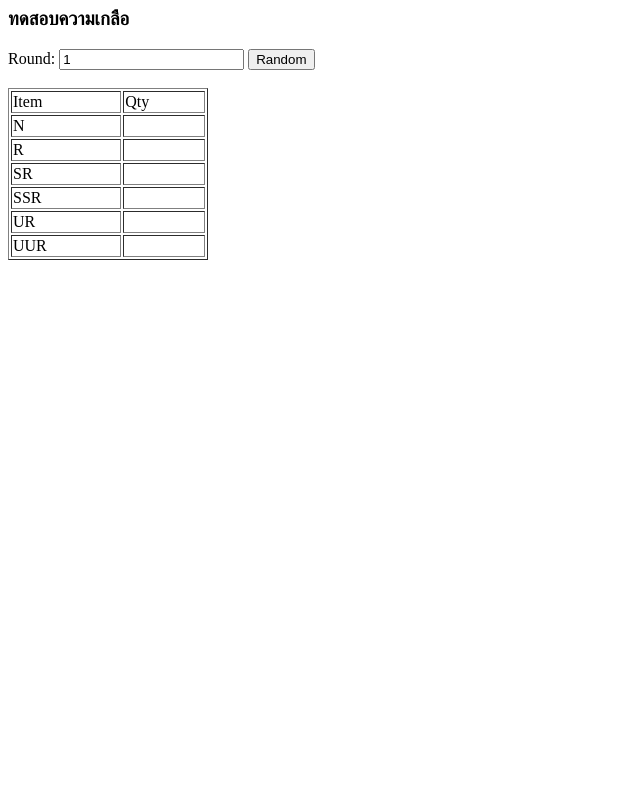
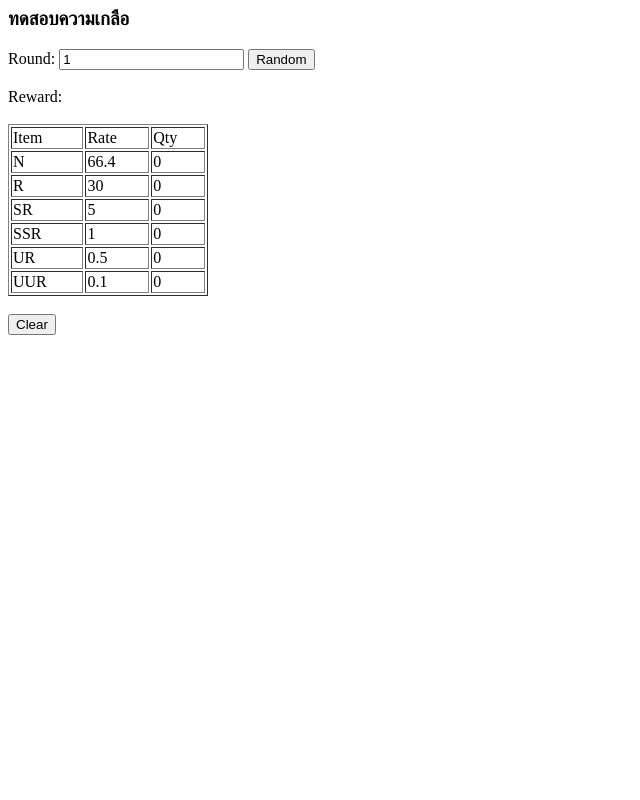
Before and after one commit to lnwpeach/php-test, a PHP site: page /test/gacha/index.php in a window 1280 px wide. Shown: the whole page, without its empty margins (0-640 px from the left). Run offline with PHP 8.4, Linux system fonts and the light colour scheme.

Commit message:
crontest 2020-10-08 16:00:01

```diff
--- a/cron/cron-text.txt
+++ b/cron/cron-text.txt
@@ -1,2 +1,2 @@
 Test crontab
-2020-10-07 09:00:01
+2020-10-08 16:00:01
--- a/gacha/index.php
+++ b/gacha/index.php
@@ -12,40 +12,54 @@ $chance = ['UUR' => 0.1, 'UR' => 0.5, 'SSR' => 1, 'SR' => 5, 'R' => 30, 'N' => 1
     Round: <input type='number' name='round' value='1' min='1'> <button onclick='random()'>Random</button>
     <br>
     <br>
+
+    Reward: <span name='reward'></span>
+
+    <br><br>
     <table border=1 style='width: 200px;'>
         <thead>
             <tr>
                 <td>Item</td>
+                <td>Rate</td>
                 <td>Qty</td>
             </tr>
         </thead>
         <tbody id='item_total'>
             <tr>
                 <td>N</td>
+                <td>66.4</td>
                 <td name='n_qty'></td>
             </tr>
             <tr>
                 <td>R</td>
+                <td>30</td>
                 <td name='r_qty'></td>
             </tr>
             <tr>
                 <td>SR</td>
+                <td>5</td>
                 <td name='sr_qty'></td>
             </tr>
             <tr>
                 <td>SSR</td>
+                <td>1</td>
                 <td name='ssr_qty'></td>
             </tr>
             <tr>
                 <td>UR</td>
+                <td>0.5</td>
                 <td name='ur_qty'></td>
             </tr>
             <tr>
                 <td>UUR</td>
+                <td>0.1</td>
                 <td name='uur_qty'></td>
             </tr>
         </tbody>
     </table>
+
+    <br>
+    <button onclick='clear_reward()'>Clear</button>
 </body>
 </html>
 
@@ -61,70 +75,76 @@ function random() {
             if(res.success != 1) {
                 alert(res.message);
             }
-            console.log(res)
 
+            var reward = res.reward;
+
+            var txt = "";
+            $.each(reward, function(k, v) {
+                if(v)
+                    txt += `${k}: ${v} | `;
+            });
+            txt = txt.slice(0, -3);
+            $('[name=reward]').text(txt);
+
+            if(localStorage.reward_total && localStorage.reward_total != '{}') {
+                reward_total = JSON.parse(localStorage.reward_total);
+            } else {
+                reward_total = {};
+            }
+
+            $.each(reward, function(k, v) {
+                if(reward_total[k]) {
+                    reward_total[k] += v;
+                } else {
+                    reward_total[k] = v;
+                }
+            });
+
+            reward_total = JSON.stringify(reward_total);
+            localStorage.setItem('reward_total', reward_total);
+
+            retrieve();
         }
     })
 }
 
+function retrieve() {
+    if(localStorage.reward_total && localStorage.reward_total != '{}') {
+        reward_total = JSON.parse(localStorage.reward_total);
+    } else {
+        reward_total = '';
+    }
+
+    if(reward_total) {
+        $("[name=n_qty]").text(reward_total.N);
+        $("[name=r_qty]").text(reward_total.R);
+        $("[name=sr_qty]").text(reward_total.SR);
+        $("[name=ssr_qty]").text(reward_total.SSR);
+        $("[name=ur_qty]").text(reward_total.UR);
+        $("[name=uur_qty]").text(reward_total.UUR);
+    } else {
+        $("[name=n_qty]").text(0);
+        $("[name=r_qty]").text(0);
+        $("[name=sr_qty]").text(0);
+        $("[name=ssr_qty]").text(0);
+        $("[name=ur_qty]").text(0);
+        $("[name=uur_qty]").text(0);
+    }
+}
+
+function clear_reward() {
+    if( !confirm('Are you sure?') ) return false;
+
+    $('[name=reward]').text('');
+    localStorage.setItem('reward_total', '{}');
+    retrieve();
+}
+
+$("[name=round]").on('keydown', function(e) {
+    if(e.keyCode == 13) random();
+})
+
 $(document).ready(function() {
-    console.log(1)
+    retrieve();
 })
 </script>
-
-<?php
-
-function random($chance) {
-    $rand = ((float)mt_rand()/(float)getrandmax());
-    $reward = 'Out';
-    foreach($chance as $k => $c) {
-        if($rand < $c) {
-            $reward = $k;
-            break;
-        }
-        $rand -= $c;
-    }
-    return $reward;
-}
-
-function submit() {
-    global $chance, $round;
-
-    foreach($chance as &$c) {
-        $c /= 100;
-    }
-
-    $reward_log = [];
-    for($i = 0; $i < $round; $i++) {
-        $reward = random($chance);
-
-        if(isset($reward_log[$reward]))
-            $reward_log[$reward]++;
-        else
-            $reward_log[$reward] = 1;
-
-        $_SESSION['round']++;
-    }
-
-    foreach($reward_log as $k => $v) {
-        $_SESSION['reward_log'][$k] += $v;
-    }
-
-    // echo $reward.'<br>';
-
-    echo 'Reward<br>';
-    echo '<pre>';
-    print_r($reward_log);
-    echo '</pre>';
-
-    echo 'Round: '.$_SESSION['round'].'<br><br>';
-
-    echo 'Reward Log<br>';
-    echo '<pre>';
-    print_r($_SESSION['reward_log']);
-    echo '</pre>';
-    echo '<hr>';
-}
-
-
-?>
```
Also changed, not shown: gacha/api/random.php (+13 -9 lines).
